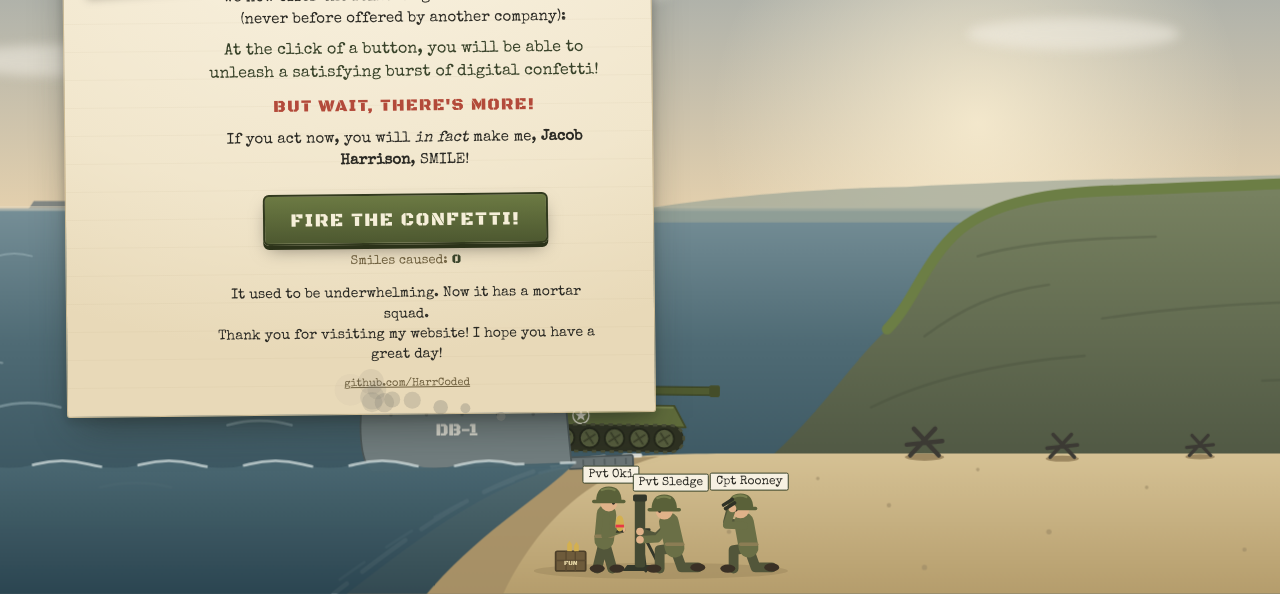
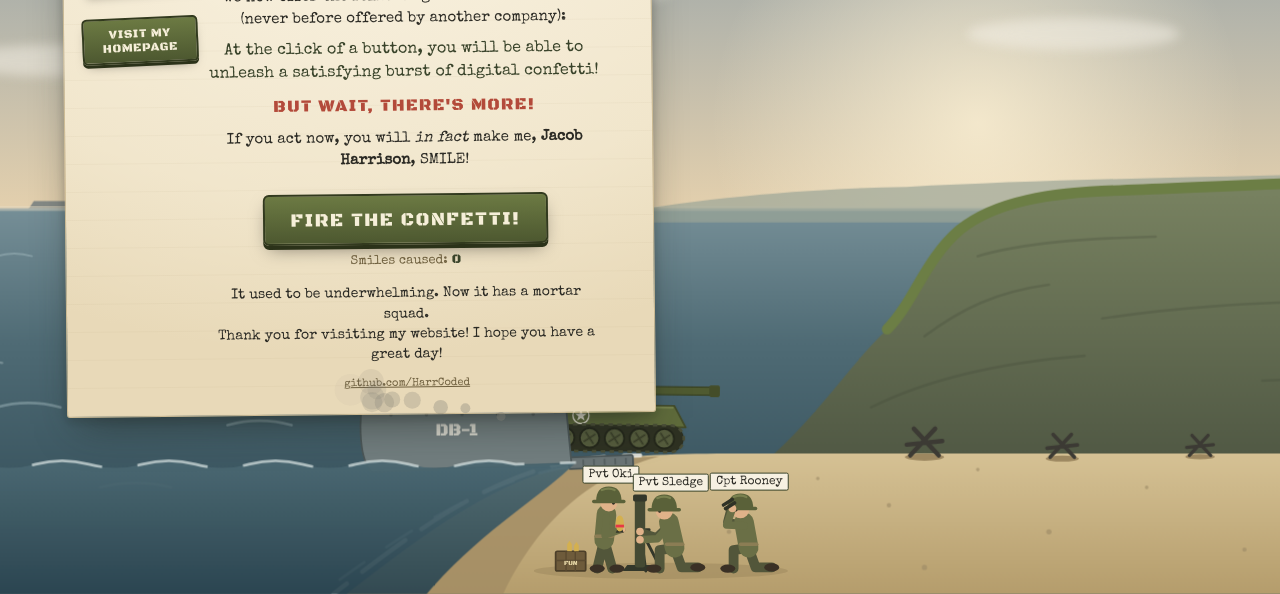
Before and after one commit to HarrCoded/HarrCoded.github.io, a plain HTML site: page index.html in a window 1280 px wide. Shown: the part 206-800 px from the top of the page. Drawn offline with nearby package versions, Linux system fonts and the light colour scheme; no server answers.

Commit message:
Add a 'Visit my homepage' button under the dossier photo
Links to main.thedigitalbeachhead.com.

Co-Authored-By: Claude Opus 5.5 <noreply@anthropic.com>
Claude-Session: https://claude.ai/code/session_0129XHfUSuWgfcj5uLTp34Eg

```diff
--- a/index.html
+++ b/index.html
@@ -235,6 +235,7 @@
         <img id="dossierPhoto" src="dossier.jpg" alt="Jacob Harrison dossier photo">
         <div class="paperclip"></div>
       </div>
+      <a class="homepage-link" href="https://main.thedigitalbeachhead.com">Visit my homepage</a>
       <p class="kicker">Official dispatch &middot; No. 001</p>
       <h1>The Digital Beachhead</h1>
       <p class="welcome">Welcome to the official website of <u>Jacob Harrison</u>!</p>
--- a/style.css
+++ b/style.css
@@ -285,6 +285,36 @@ footer a:hover { color: #b34a3a; }
   border-color: #6e6a60;
 }
 
+/* ---------- Homepage link (under the dossier photo) ---------- */
+.homepage-link {
+  position: absolute;
+  top: 188px;
+  left: 18px;
+  width: 116px;
+  padding: 8px 6px 6px;
+  font-family: "Black Ops One", Impact, sans-serif;
+  font-size: 12px;
+  line-height: 1.15;
+  letter-spacing: .06em;
+  text-transform: uppercase;
+  text-align: center;
+  text-decoration: none;
+  color: #f6efd9;
+  background: linear-gradient(#6c7a43, #4d5830);
+  border: 2px solid #323a1e;
+  border-radius: 5px;
+  box-shadow: 0 3px 0 #2b3219, 0 6px 12px -6px rgba(0, 0, 0, .5);
+  transform: rotate(-2deg);
+  z-index: 6;
+  transition: filter .2s;
+}
+.homepage-link:hover { filter: brightness(1.1); }
+.homepage-link:active { transform: rotate(-2deg) translateY(2px); box-shadow: 0 1px 0 #2b3219; }
+.homepage-link:focus-visible { outline: 3px solid #e9c46a; outline-offset: 3px; }
+@media (max-width: 520px) {
+  .homepage-link { top: 176px; font-size: 10px; padding: 6px 4px 4px; }
+}
+
 /* ---------- Squad names ---------- */
 .scene .trooper { pointer-events: auto; cursor: default; }
 .scene .trooper.captain { cursor: pointer; }
```
